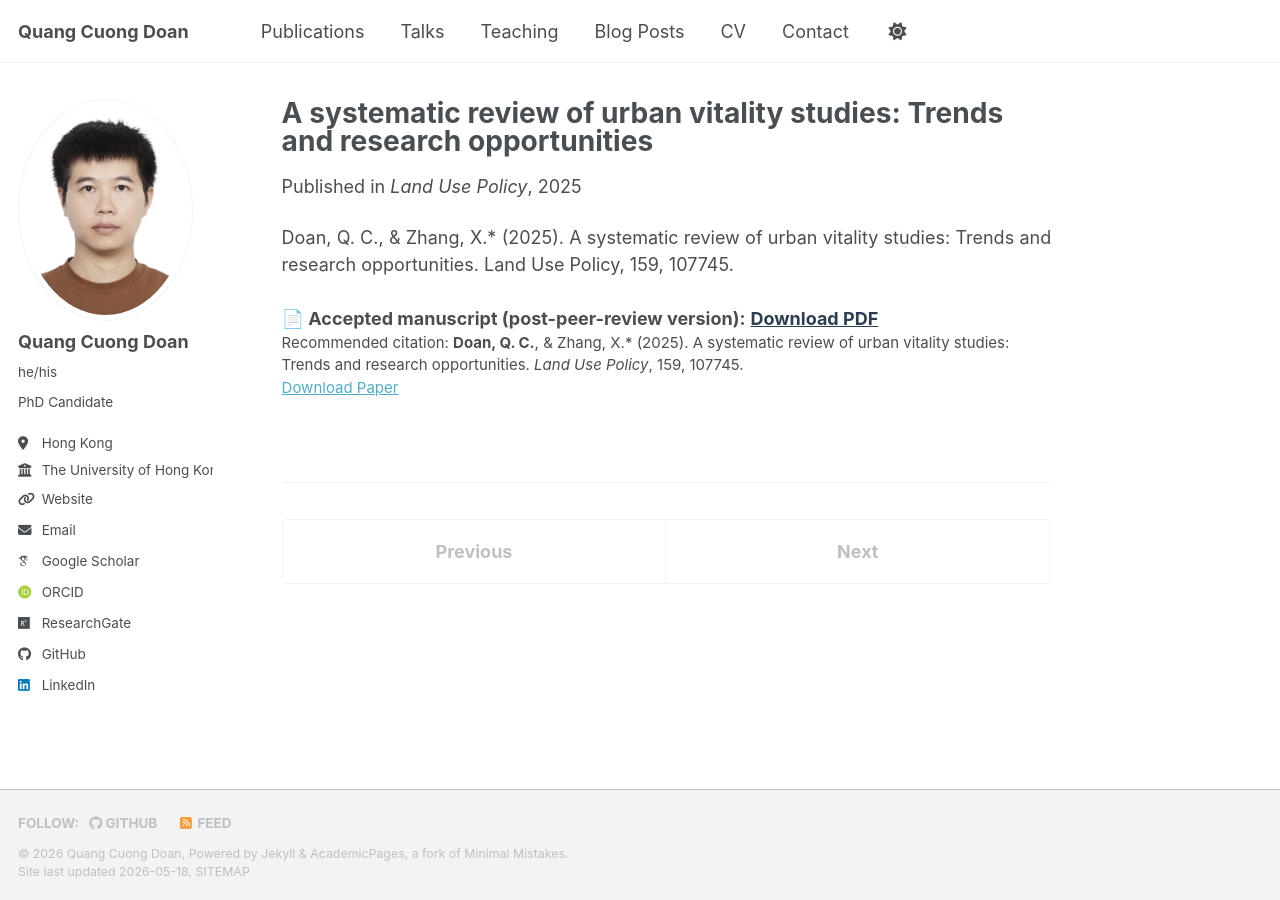
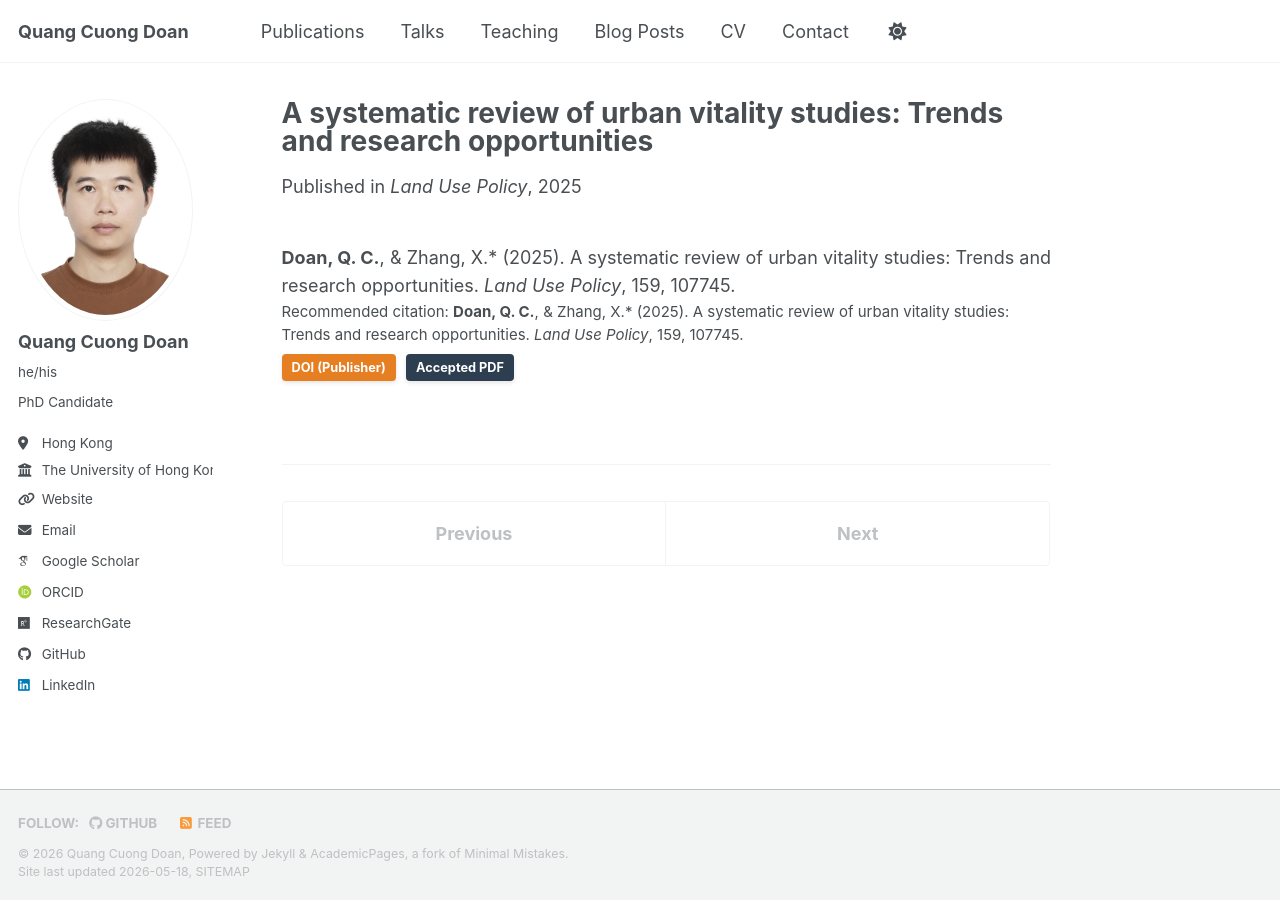
Before and after one commit to cuonghku95/cuonghku95.github.io, a Jekyll site: the page built from _publications/2025-01-02-urban-vitality-systematic-review.md, in a window 1280 px wide. Built offline with Jekyll 4.4.1, drawn with Linux system fonts in a browser that asks for light colours; some web fonts are replaced; a script bundle is joined from its source files by our own code; library files that are not in the unit come from our copies.

Commit message:
Update 2025-01-02-urban-vitality-systematic-review.md

```diff
--- a/_publications/2025-01-02-urban-vitality-systematic-review.md
+++ b/_publications/2025-01-02-urban-vitality-systematic-review.md
@@ -4,14 +4,11 @@
 permalink: /publication/2025-urban-vitality-systematic-review
 date: 2025-01-02
 venue: "Land Use Policy"
-paperurl: "https://doi.org/10.1016/j.landusepol.2025.107745"
-citation: "<b>Doan, Q. C.</b>, & Zhang, X.* (2025). A systematic review of urban vitality studies: Trends and research opportunities. <i>Land Use Policy</i>, 159, 107745."
+citation: "<b>Doan, Q. C.</b>, & Zhang, X.* (2025). A systematic review of urban vitality studies: Trends and research opportunities. <i>Land Use Policy</i>, 159, 107745. <br><a href='https://doi.org/10.1016/j.landusepol.2025.107745' target='_blank' style='display: inline-block; padding: 4px 10px; margin-top: 8px; font-size: 0.85em; font-weight: bold; color: #fff; background-color: #e67e22; border-radius: 4px; text-decoration: none; box-shadow: 0 2px 4px rgba(0,0,0,0.1);'>DOI (Publisher)</a> <a href='/files/Review_paper_preprint.pdf' target='_blank' style='display: inline-block; padding: 4px 10px; margin-top: 8px; margin-left: 6px; font-size: 0.85em; font-weight: bold; color: #fff; background-color: #2c3e50; border-radius: 4px; text-decoration: none; box-shadow: 0 2px 4px rgba(0,0,0,0.1);'>Accepted PDF</a>"
 ---
 
-<div style="text-align: justify;">
-Doan, Q. C., & Zhang, X.* (2025). A systematic review of urban vitality studies: Trends and research opportunities. Land Use Policy, 159, 107745.
+<div style="text-align: justify; line-height: 1.6; margin-top: 20px;">
 
-<br><br>
-<strong>📄 Accepted manuscript (post-peer-review version):</strong> <a href="/files/Review_paper_preprint.pdf" target="_blank" style="font-weight: bold; color: #2c3e50; text-decoration: underline;">Download PDF</a>
+<b>Doan, Q. C.</b>, & Zhang, X.* (2025). A systematic review of urban vitality studies: Trends and research opportunities. <i>Land Use Policy</i>, 159, 107745.
 
 </div>
```
